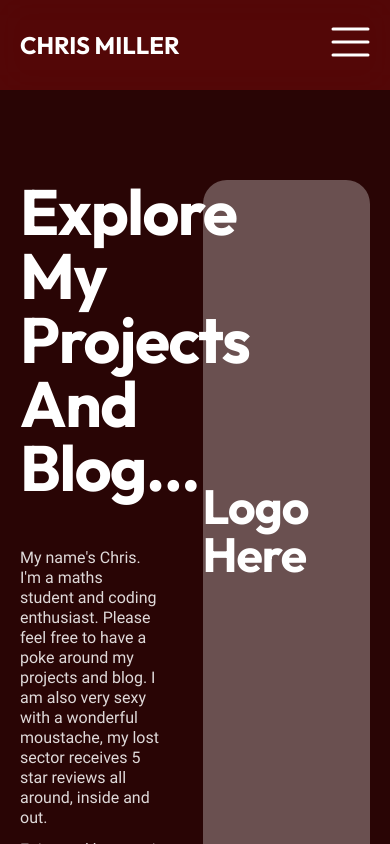
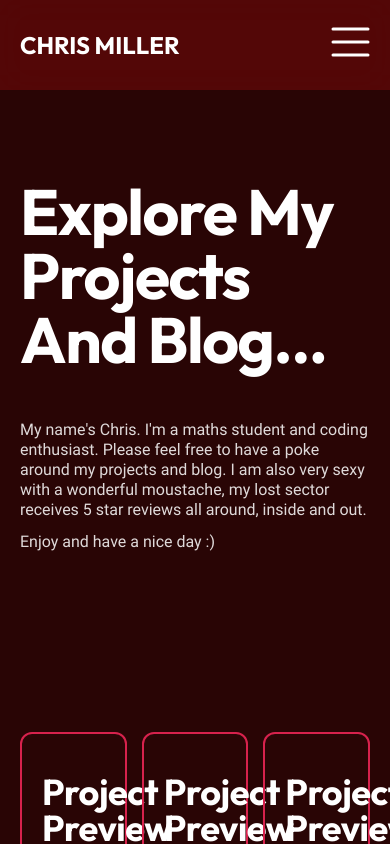
Before and after one commit to ChrisMillerpy/personalsite, a Next.js app: page / in a window 390 px wide. Shown: the top 844 px of the page. Built offline with nearby package versions, Linux system fonts and the light colour scheme.

Commit message:
Made Hero.tsx responsive to all screen sizes

```diff
--- a/src/components/Hero.tsx
+++ b/src/components/Hero.tsx
@@ -2,10 +2,10 @@ import Section from "./Section";
 
 const Hero = () => {
   return (
-    <Section id="hero" className="grid grid-cols-2 gap-[15px]">
+    <Section id="hero" className="md:grid md:grid-cols-2 md:gap-[15px]">
       <div>
         <h1 className="mb-12">Explore My Projects And Blog...</h1>
-        <p className="w-5/6 mb-3">
+        <p className="md:w-5/6 mb-3">
           My name&apos;s Chris. I&apos;m a maths student and coding enthusiast.
           Please feel free to have a poke around my projects and blog. I am also
           very sexy with a wonderful moustache, my lost sector receives 5 star
@@ -13,7 +13,7 @@ const Hero = () => {
         </p>
         <p>Enjoy and have a nice day :)</p>
       </div>
-      <div className="bg-white/30 rounded-3xl flex items-center justify-center">
+      <div className="hidden md:flex bg-white/30 rounded-3xl items-center justify-center">
         <h2>Logo Here</h2>
       </div>
     </Section>
```
